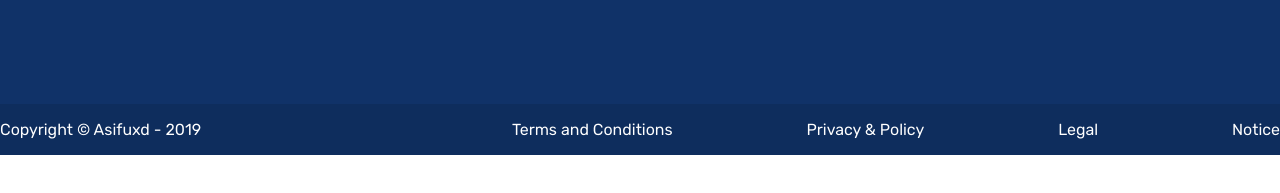
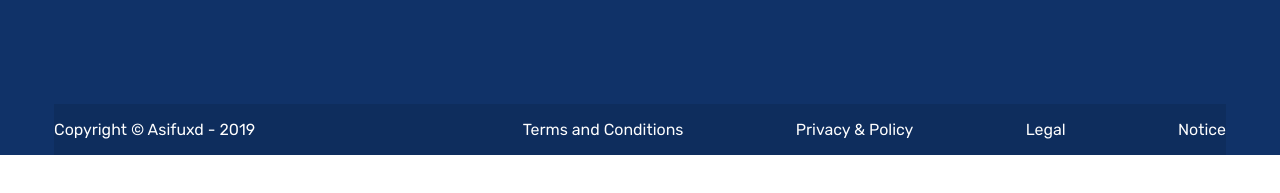
Before and after one commit to AlxandrV/responsive2, a plain HTML site: page index.html in a window 1280 px wide. Shown: the part 459-652 px from the top of the page. Drawn offline with Linux system fonts and the light colour scheme.

Commit message:
Update version desktop
Rendu final pour versions grand écran

```diff
--- a/index.html
+++ b/index.html
@@ -7,8 +7,8 @@
     <link rel="stylesheet" href="style.css">
 </head>
 <body>
-    <footer>
-        <div class="bg-primary p-footer">
+    <footer class="bg-primary">
+        <div class="p-footer">
             <div class="w-content m-auto">
                 <p class="m-none"><img src="media/Logo.png" alt="Logo Expox avec la lettre O coupé en deux" width="78" height="26"></p>
                 <p class="f-reg">Lorem ipsum dolor sit amet conse ctetur adipiscing elit sed do eiusmod on tempor incididunt ut labore.</p>
--- a/style.css
+++ b/style.css
@@ -164,3 +164,10 @@ input[type="button"]{
         width: 60%;
     }
 }
+
+@media all and (min-width: 1200px){
+    footer > div{
+        flex-wrap: nowrap;
+        width: 73.25rem;
+    }
+}
```
